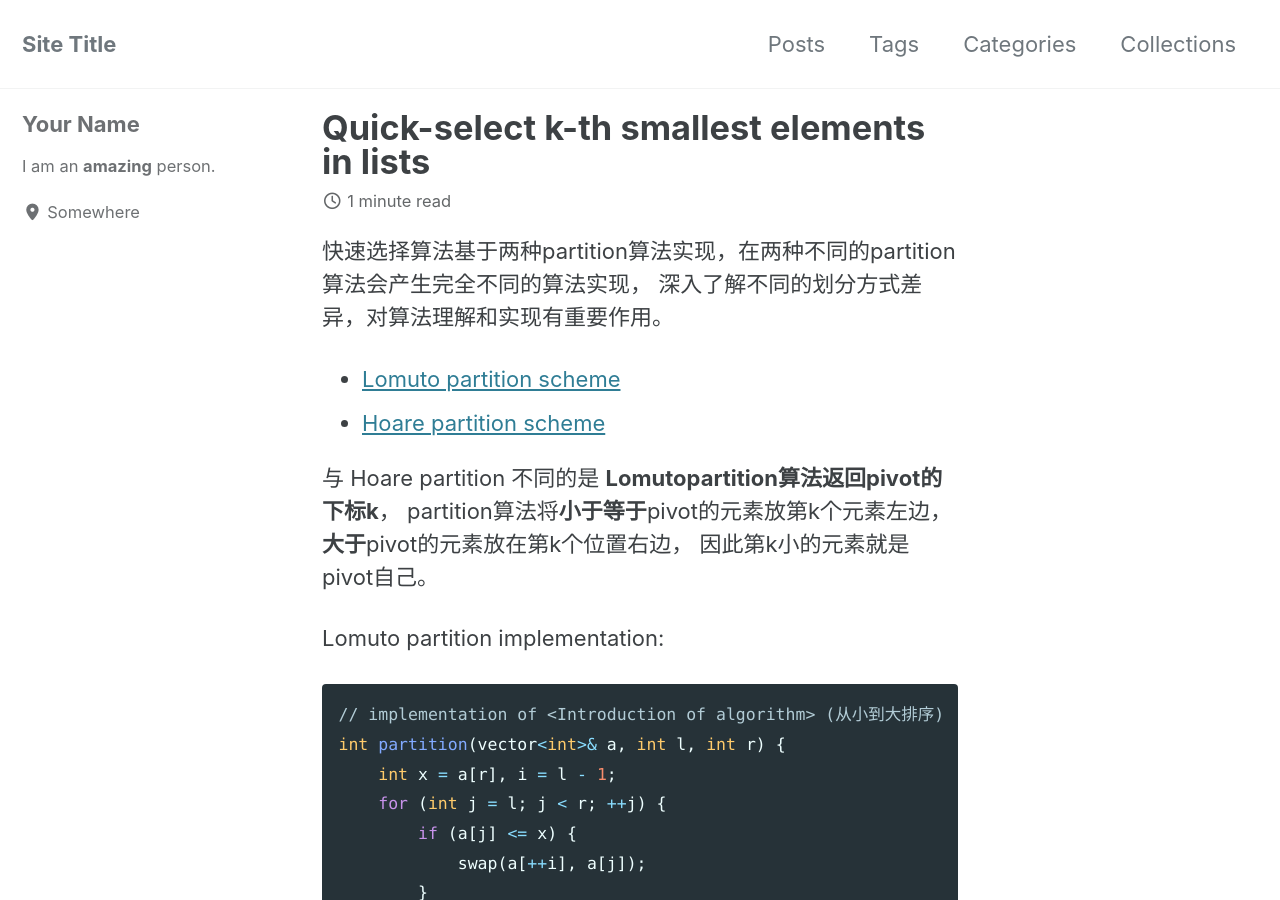
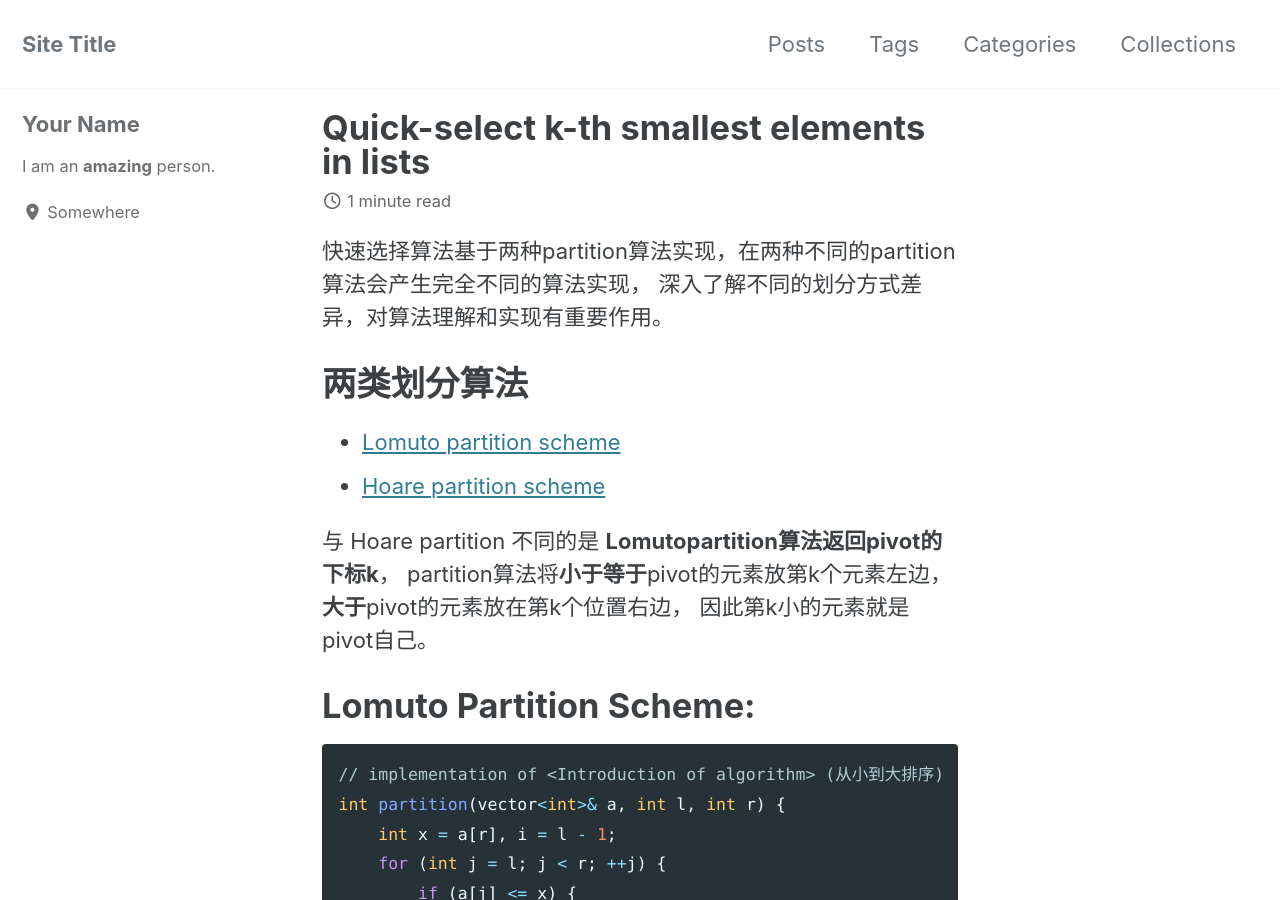
Before and after one commit to science-dojo/science-dojo.github.io, a Jekyll site: the page built from _posts/2024-07-07-quick-select.md, in a window 1280 px wide and 900 px high. Built offline with Jekyll 4.4.1, drawn with Linux system fonts in a browser that asks for light colours; cached includes are drawn as plain includes; some of the changed text lies outside the part shown.

Commit message:
modify quick select

````diff
--- a/_data/navigation.yml
+++ b/_data/navigation.yml
@@ -8,6 +8,3 @@ main:
     url: /categories/
   - title: "Collections"
     url: /collection-archive/
-  # - title: "About"
-  #   url: /About/
-  #
--- a/_posts/2024-07-07-quick-select.md
+++ b/_posts/2024-07-07-quick-select.md
@@ -4,6 +4,8 @@ tags: Divide-and-Conquer Sort Leetcode
 ---
 
 快速选择算法基于两种partition算法实现，在两种不同的partition算法会产生完全不同的算法实现， 深入了解不同的划分方式差异，对算法理解和实现有重要作用。
+
+# 两类划分算法
 
 - [Lomuto partition scheme](https://en.wikipedia.org/wiki/Quickselect)
 - [Hoare partition scheme](https://en.wikipedia.org/wiki/Quicksort#Hoare_partition_scheme)
@@ -12,7 +14,7 @@ tags: Divide-and-Conquer Sort Leetcode
 partition算法将**小于等于**pivot的元素放第k个元素左边，**大于**pivot的元素放在第k个位置右边，
 因此第k小的元素就是pivot自己。
 
-Lomuto partition implementation:
+# Lomuto Partition Scheme:
 
 ```c++
 // implementation of <Introduction of algorithm> (从小到大排序)
@@ -56,6 +58,8 @@ int quickSelect(vector<int>& a, int l, int r, int index){
 }
 ```
 
+# Hoare Partition Scheme
+
 Hoare's scheme 比 Lomuto's partition scheme 更高效:
 
 - 平均降低三倍swap次数
````
